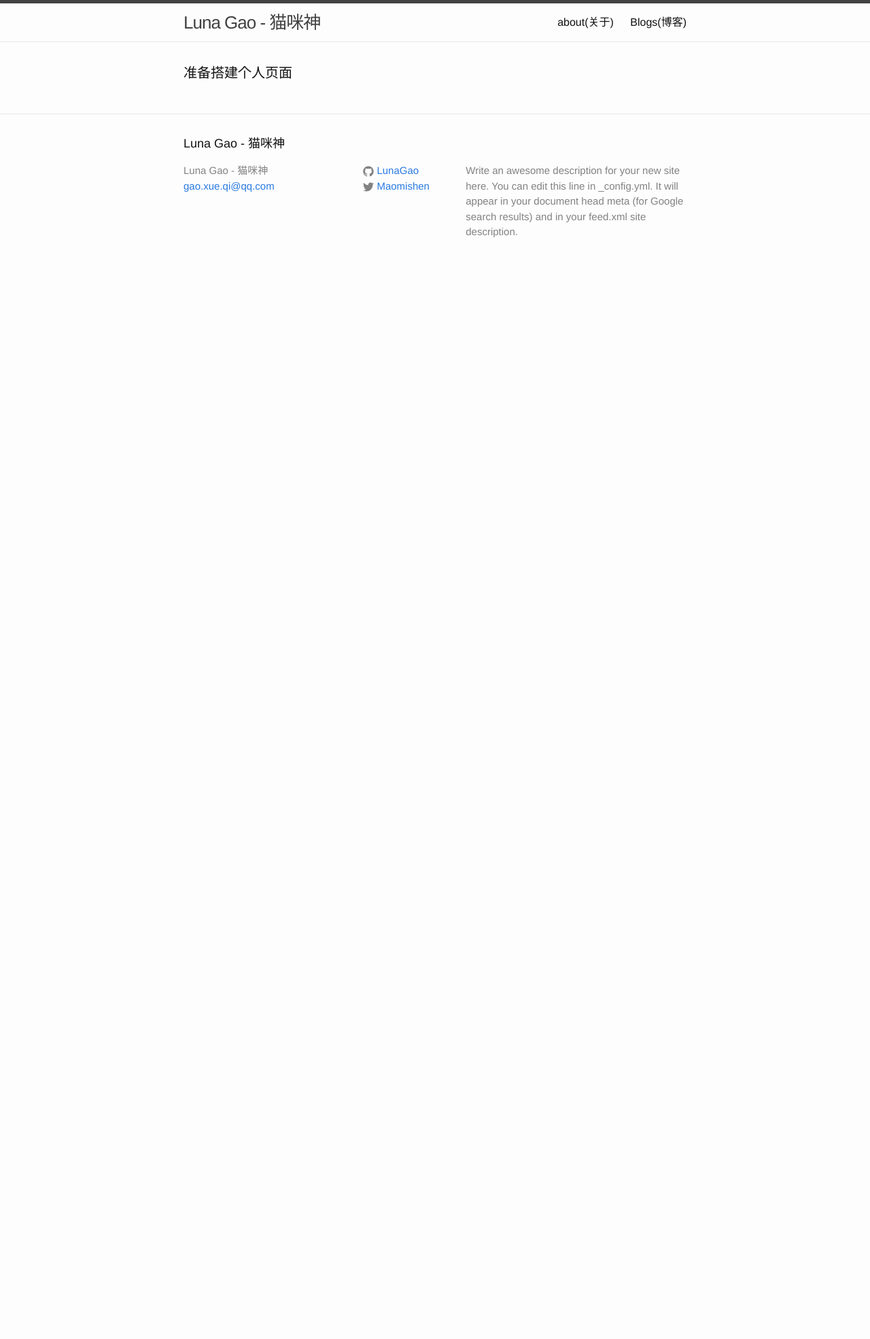
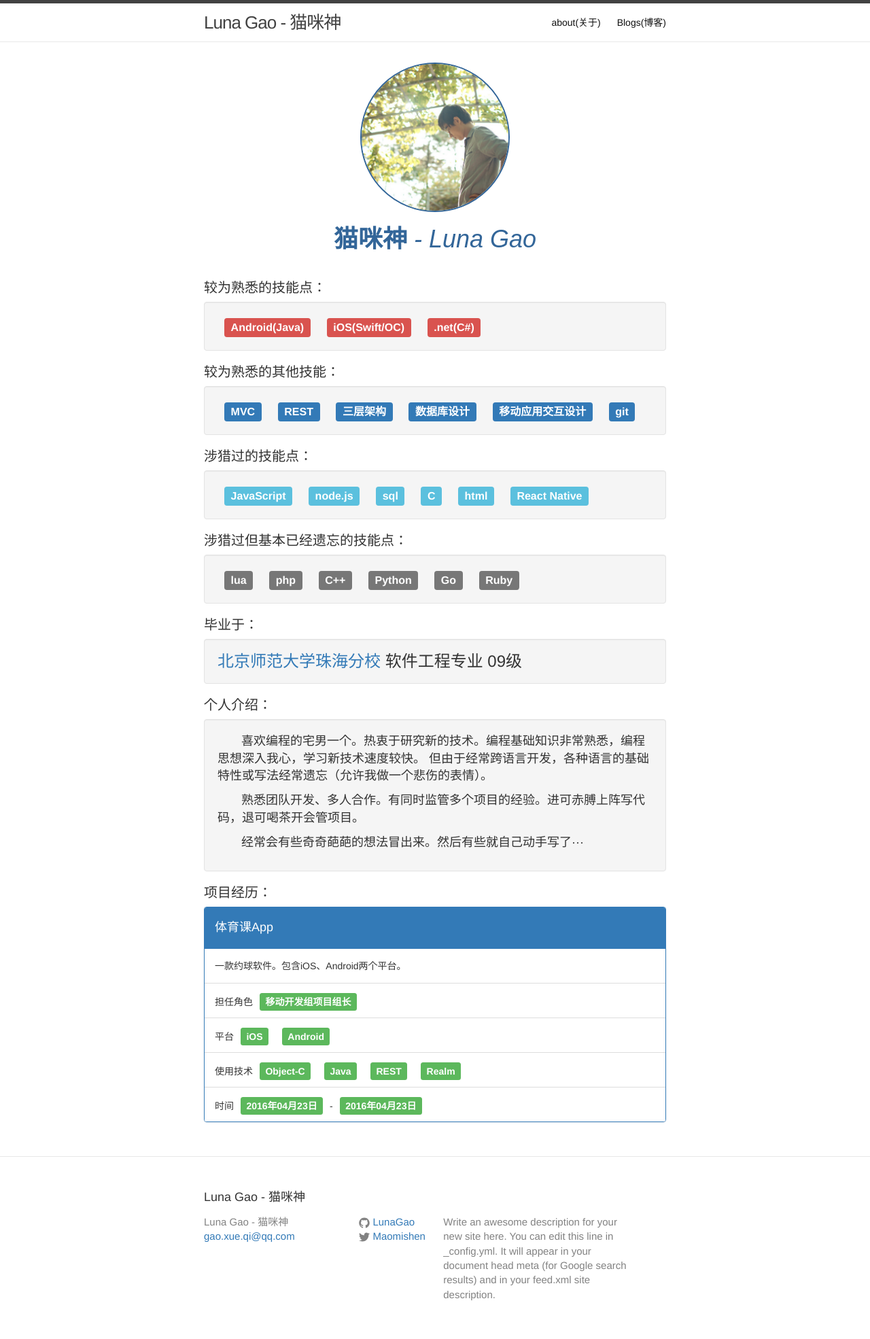
Before and after one commit to LunaGao/LunaGao.github.io, a Jekyll site: the page built from index.html, in a window 1280 px wide. Shown: the whole page at 68% size. Built offline with Jekyll 4.4.1, drawn with Linux system fonts in a browser that asks for light colours; before the commit the page ends 900 px from its top, so only the background shows below that.

Commit message:
完善部分个人页面。

```diff
--- /dev/null
+++ b/_sass/_index.scss
@@ -0,0 +1,49 @@
+.img-circle {
+  width:220px;
+  height:220px;
+  border-radius:220px;
+  border-style: solid;
+  border-width: 2px;
+  border-color: #336699;
+}
+
+.view-center {
+  display:block;
+  margin:auto;
+}
+
+.user-name {
+  text-align: center;
+  margin-top: 20px;
+  margin-bottom: 40px;
+  font-family: sans-serif;
+  color: #336699;
+}
+
+.home span {
+  font-size: 16px;
+  margin-left: 10px;
+  margin-right: 10px;
+  margin-top: 4px;
+  padding-top: 6px;
+  padding-bottom: 6px;
+  display: inline-block;
+}
+
+.home .panel ul li span {
+  font-size: 14px;
+}
+
+.home .well h3 {
+  margin-top: 0;
+  margin-bottom: 0;
+}
+
+.home .well p {
+  font-size: 18px;
+  text-indent:35px
+}
+
+.home div ul {
+  margin-left: 0;
+}
--- a/css/main.scss
+++ b/css/main.scss
@@ -49,5 +49,6 @@ $on-laptop:        800px;
 @import
         "base",
         "layout",
-        "syntax-highlighting"
+        "syntax-highlighting",
+        "index"
 ;
--- a/index.html
+++ b/index.html
@@ -1,9 +1,75 @@
 ---
 layout: default
 ---
-
+<link rel="stylesheet" href="//cdn.bootcss.com/bootstrap/3.3.5/css/bootstrap.min.css">
 <div class="home">
 
-  <h1 class="page-heading">准备搭建个人页面</h1>
+  <img class="img-circle view-center" src="/image/avatar.jpg" alt="avater"/>
+  <h1 class="user-name"><b>猫咪神</b><i> - Luna Gao</i></h1>
+
+  <h1 class="page-heading">较为熟悉的技能点：</h1>
+  <div class="well">
+    <span class="label label-danger">Android(Java)</span>
+    <span class="label label-danger">iOS(Swift/OC)</span>
+    <span class="label label-danger">.net(C#)</span>
+  </div>
+
+  <h1 class="page-heading">较为熟悉的其他技能：</h1>
+    <div class="well">
+      <span class="label label-primary">MVC</span>
+      <span class="label label-primary">REST</span>
+      <span class="label label-primary">三层架构</span>
+      <span class="label label-primary">数据库设计</span>
+      <span class="label label-primary">移动应用交互设计</span>
+      <span class="label label-primary">git</span>
+    </div>
+
+  <h1 class="page-heading">涉猎过的技能点：</h1>
+  <div class="well">
+    <span class="label label-info">JavaScript</span>
+    <span class="label label-info">node.js</span>
+    <span class="label label-info">sql</span>
+    <span class="label label-info">C</span>
+    <span class="label label-info">html</span>
+    <span class="label label-info">React Native</span>
+  </div>
+
+  <h1 class="page-heading">涉猎过但基本已经遗忘的技能点：</h1>
+  <div class="well">
+    <span class="label label-default">lua</span>
+    <span class="label label-default">php</span>
+    <span class="label label-default">C++</span>
+    <span class="label label-default">Python</span>
+    <span class="label label-default">Go</span>
+    <span class="label label-default">Ruby</span>
+  </div>
+
+  <h1 class="page-heading">毕业于：</h1>
+  <div class="well">
+    <h3><a href="http://www.bnuz.edu.cn/" target="_blank">北京师范大学珠海分校</a> 软件工程专业 09级</h3>
+  </div>
+
+  <h1 class="page-heading">个人介绍：</h1>
+  <div class="well">
+    <p>喜欢编程的宅男一个。热衷于研究新的技术。编程基础知识非常熟悉，编程思想深入我心，学习新技术速度较快。
+      但由于经常跨语言开发，各种语言的基础特性或写法经常遗忘（允许我做一个悲伤的表情）。</p>
+      <p>熟悉团队开发、多人合作。有同时监管多个项目的经验。进可赤膊上阵写代码，退可喝茶开会管项目。</p>
+      <p>经常会有些奇奇葩葩的想法冒出来。然后有些就自己动手写了···</p>
+  </div>
+
+  <h1 class="page-heading">项目经历：</h1>
+  <div class="panel panel-primary">
+    <div class="panel-heading"><h4>体育课App</h4></div>
+    <div class="panel-body">
+      一款约球软件。包含iOS、Android两个平台。
+    </div>
+    <!-- List group -->
+    <ul class="list-group">
+      <li class="list-group-item">担任角色<span class="label label-success">移动开发组项目组长</span></li>
+      <li class="list-group-item">平台<span class="label label-success">iOS</span><span class="label label-success">Android</span></li>
+      <li class="list-group-item">使用技术<span class="label label-success">Object-C</span><span class="label label-success">Java</span><span class="label label-success">REST</span><span class="label label-success">Realm</span></li>
+      <li class="list-group-item">时间<span class="label label-success">2016年04月23日</span>-<span class="label label-success">2016年04月23日</span></li>
+    </ul>
+  </div>
 
 </div>
```
Also changed, not shown: image/avatar.jpg (added).
